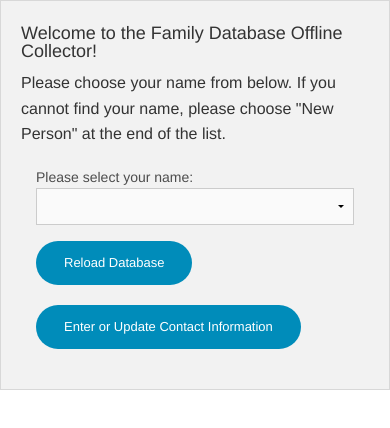
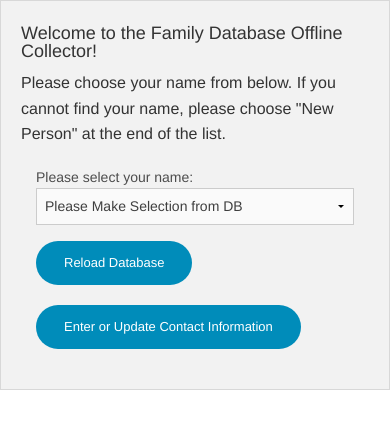
Before and after one commit to xenth/Offline_Collector, a plain HTML site: page www/index.html in a window 390 px wide. Drawn offline with Linux system fonts and the light colour scheme; some packages are replaced by stand-ins of ours.

Commit message:
Add back default options to dropwn when DB can't be loaded.

```diff
--- a/www/index.html
+++ b/www/index.html
@@ -44,6 +44,8 @@
             <div class="large-8 columns">
                 <label>Please select your name:</label>
                 <select id="PeopleList">
+                    <option value="">Please Make Selection from DB</option>
+                    <option value="New Person">New Person</option>
                 </select>
             </div>
             <div class="large-4 medium-4 columns">
```
